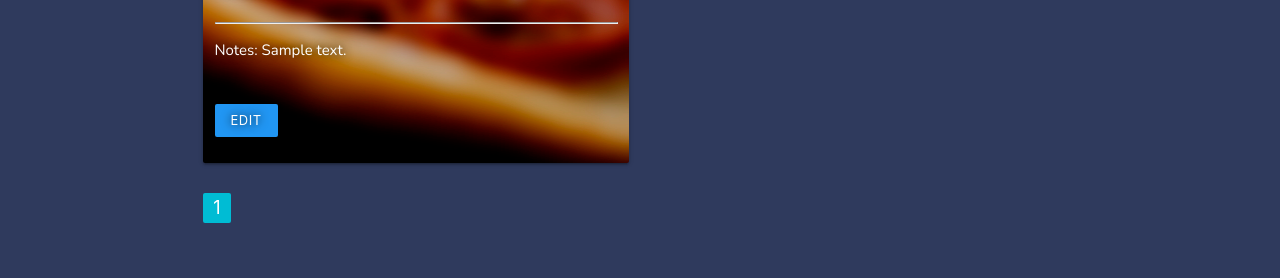
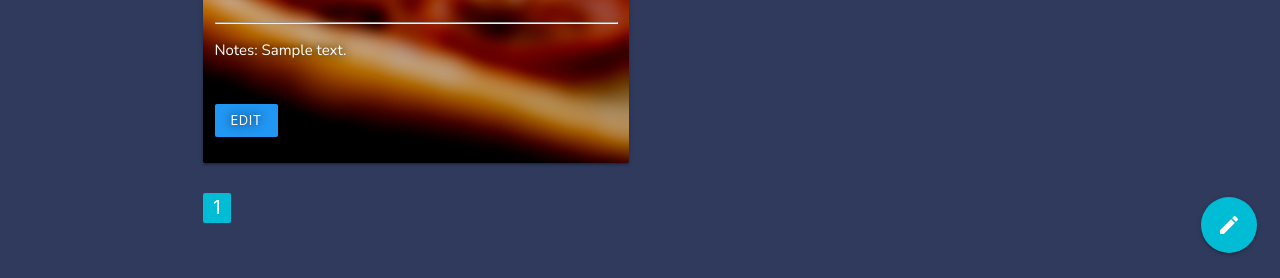
Before and after one commit to kennedydmb/pizza-database-project, a Flask app: page / in a window 1280 px wide. Shown: the part 524-802 px from the top of the page. Run offline with Flask 2, Linux system fonts and the light colour scheme; a database or web service that is not in the repository returns one stand-in record (values such as "Sample title"); some libraries are stand-ins or nearby versions.

Commit message:
Added FAB

```diff
--- a/templates/pizzas.html
+++ b/templates/pizzas.html
@@ -73,5 +73,10 @@
             {% endif %} {% endfor %}
         </ul>
     </div>
+    <div class="fixed-action-btn">
+        <a href="{{url_for('add_pizza')}}" class="btn-floating btn-large cyan hide-on-large-and-up">
+    <i class="large material-icons">mode_edit</i>
+  </a>
+    </div>
 </div>
 {% endblock %}
```
